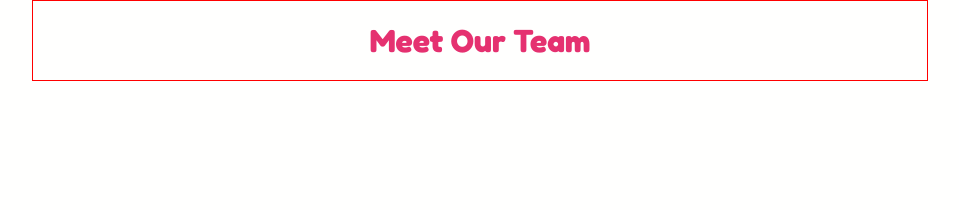
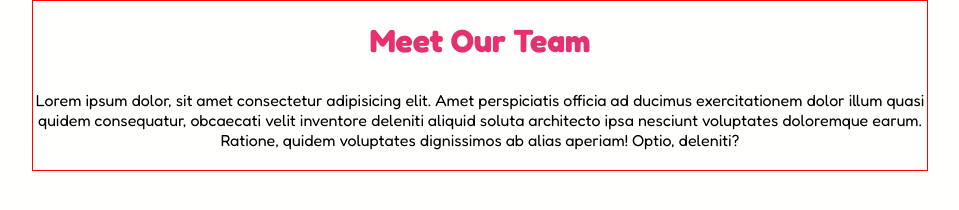
Before and after one commit to Alessandro-Sebastiano/html-css-float-cards, a plain HTML site: page index.html in a window 1280 px wide. Shown: the whole page, without its empty margins (160-1119 px from the left). Drawn offline with Linux system fonts and the light colour scheme.

Commit message:
section-lorem

```diff
--- a/css/style.css
+++ b/css/style.css
@@ -25,3 +25,9 @@ h1 {
     margin: 0 auto;
     padding: 20px 0;
 }
+
+
+
+.section {
+    margin-top: 30px;
+}
--- a/index.html
+++ b/index.html
@@ -21,6 +21,14 @@
             <h1>Meet Our Team</h1>
         </header>
 
+        <div class="section">
+            <p>Lorem ipsum dolor, sit amet consectetur adipisicing elit. Amet perspiciatis officia ad ducimus
+                exercitationem dolor illum quasi quidem consequatur, obcaecati velit inventore deleniti aliquid soluta
+                architecto ipsa nesciunt voluptates doloremque earum. Ratione, quidem voluptates dignissimos ab alias
+                aperiam! Optio, deleniti?
+            </p>
+        </div>
+
     </div>
 
 </body>
```
